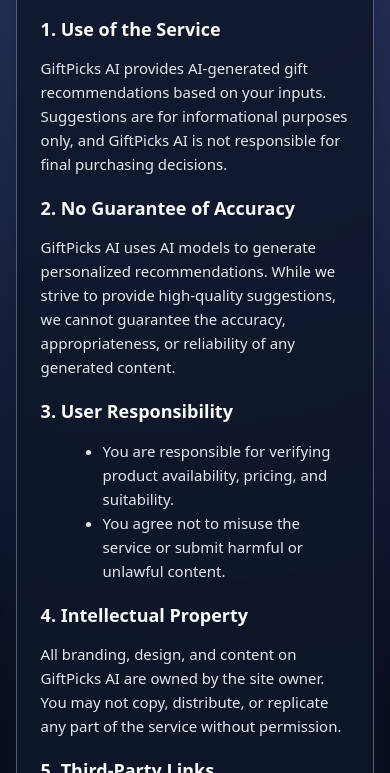
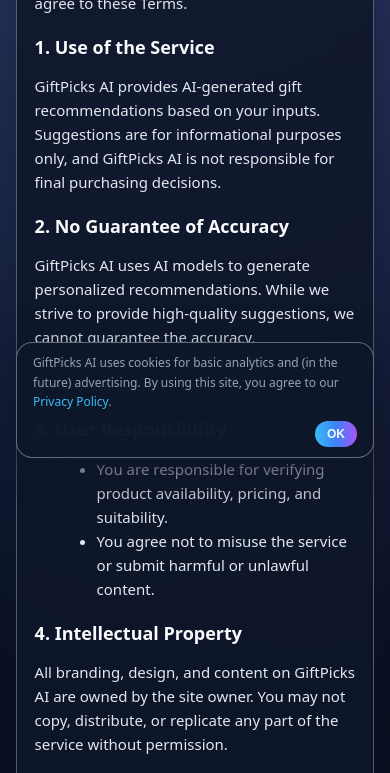
Before and after one commit to rjf5012-cmd/WhatShouldIBuy, a plain HTML site: page terms.html in a window 390 px wide. Shown: the part 370-1143 px from the top of the page. Drawn offline with Linux system fonts and the light colour scheme.

Commit message:
Update terms.html

```diff
--- a/terms.html
+++ b/terms.html
@@ -5,6 +5,10 @@
   <title>Terms of Service | GiftPicks AI</title>
   <meta name="viewport" content="width=device-width, initial-scale=1" />
   <meta name="description" content="Read the Terms of Service for GiftPicks AI. Understand how the service may be used.">
+
+  <!-- Google AdSense verification -->
+  <script async src="https://pagead2.googlesyndication.com/pagead/js/adsbygoogle.js?client=ca-pub-8509398148166447"
+    crossorigin="anonymous"></script>
 
   <link rel="icon" type="image/svg+xml" href="/favicon.svg?v=1">
 
@@ -40,7 +44,6 @@
       padding: 32px 0 80px;
     }
 
-    /* HEADER */
     header {
       display: flex;
       justify-content: space-between;
@@ -75,7 +78,6 @@
       background: rgba(15,23,42,0.9);
     }
 
-    /* CARD */
     .card {
       background: var(--card-bg);
       border: 1px solid var(--card-border);
@@ -107,10 +109,8 @@
       color: var(--text-light);
       line-height: 1.6;
     }
-
     ul { margin-left: 22px; }
 
-    /* FOOTER */
     footer {
       margin-top: 26px;
       font-size: 12px;
@@ -129,6 +129,67 @@
       font-size: 12px;
     }
     .footer-links a:hover { color: var(--text-light); text-decoration: underline; }
+
+    .cookie-banner {
+      position: fixed;
+      left: 50%;
+      bottom: 16px;
+      transform: translateX(-50%);
+      max-width: 720px;
+      width: calc(100% - 32px);
+      background: rgba(15,23,42,0.98);
+      border-radius: 999px;
+      border: 1px solid rgba(148,163,184,0.6);
+      box-shadow: 0 18px 45px rgba(15,23,42,0.9);
+      padding: 10px 16px;
+      display: flex;
+      align-items: center;
+      gap: 10px;
+      font-size: 12px;
+      color: var(--text-light);
+      z-index: 50;
+    }
+    .cookie-banner p {
+      margin: 0;
+      flex: 1;
+      font-size: 12px;
+      color: var(--text-muted);
+    }
+    .cookie-banner a {
+      color: #38bdf8;
+      text-decoration: none;
+      font-size: 12px;
+    }
+    .cookie-banner a:hover { text-decoration: underline; }
+    .cookie-banner button {
+      border: none;
+      border-radius: 999px;
+      padding: 6px 12px;
+      font-size: 12px;
+      font-weight: 600;
+      cursor: pointer;
+      background: var(--accent-gradient);
+      color: #f9fafb;
+      white-space: nowrap;
+    }
+
+    @media (max-width: 720px) {
+      header {
+        flex-direction: column;
+        align-items: flex-start;
+      }
+      .card {
+        padding: 22px 18px 22px;
+      }
+      .cookie-banner {
+        flex-direction: column;
+        align-items: flex-start;
+        border-radius: 16px;
+      }
+      .cookie-banner button {
+        align-self: flex-end;
+      }
+    }
   </style>
 </head>
 
@@ -137,7 +198,7 @@
 
     <header>
       <div class="brand">
-        <img src="/logo-giftpicksai.svg" class="brand-logo" />
+        <img src="/logo-giftpicksai.svg" class="brand-logo" alt="GiftPicks AI Logo" />
         <div class="brand-text">
           <div class="brand-name">GiftPicks AI</div>
           <div class="brand-tagline">AI-powered gift suggestions</div>
@@ -223,8 +284,42 @@
 
   </div>
 
+  <div id="cookieBanner" class="cookie-banner" style="display:none;">
+    <p>
+      GiftPicks AI uses cookies for basic analytics and (in the future) advertising. By using this site,
+      you agree to our <a href="/privacy.html">Privacy Policy</a>.
+    </p>
+    <button id="cookieAccept">OK</button>
+  </div>
+
   <script>
     document.getElementById("year").textContent = new Date().getFullYear();
+
+    (function() {
+      const banner = document.getElementById("cookieBanner");
+      const acceptBtn = document.getElementById("cookieAccept");
+      if (!banner || !acceptBtn) return;
+
+      try {
+        const consent = localStorage.getItem("gpa_cookie_consent");
+        if (consent === "yes") {
+          banner.style.display = "none";
+          return;
+        }
+      } catch (e) {}
+
+      banner.style.display = "flex";
+
+      acceptBtn.addEventListener("click", () => {
+        banner.style.opacity = "0";
+        try {
+          localStorage.setItem("gpa_cookie_consent", "yes");
+        } catch (e) {}
+        setTimeout(() => {
+          banner.style.display = "none";
+        }, 200);
+      });
+    })();
   </script>
 </body>
 </html>
```
